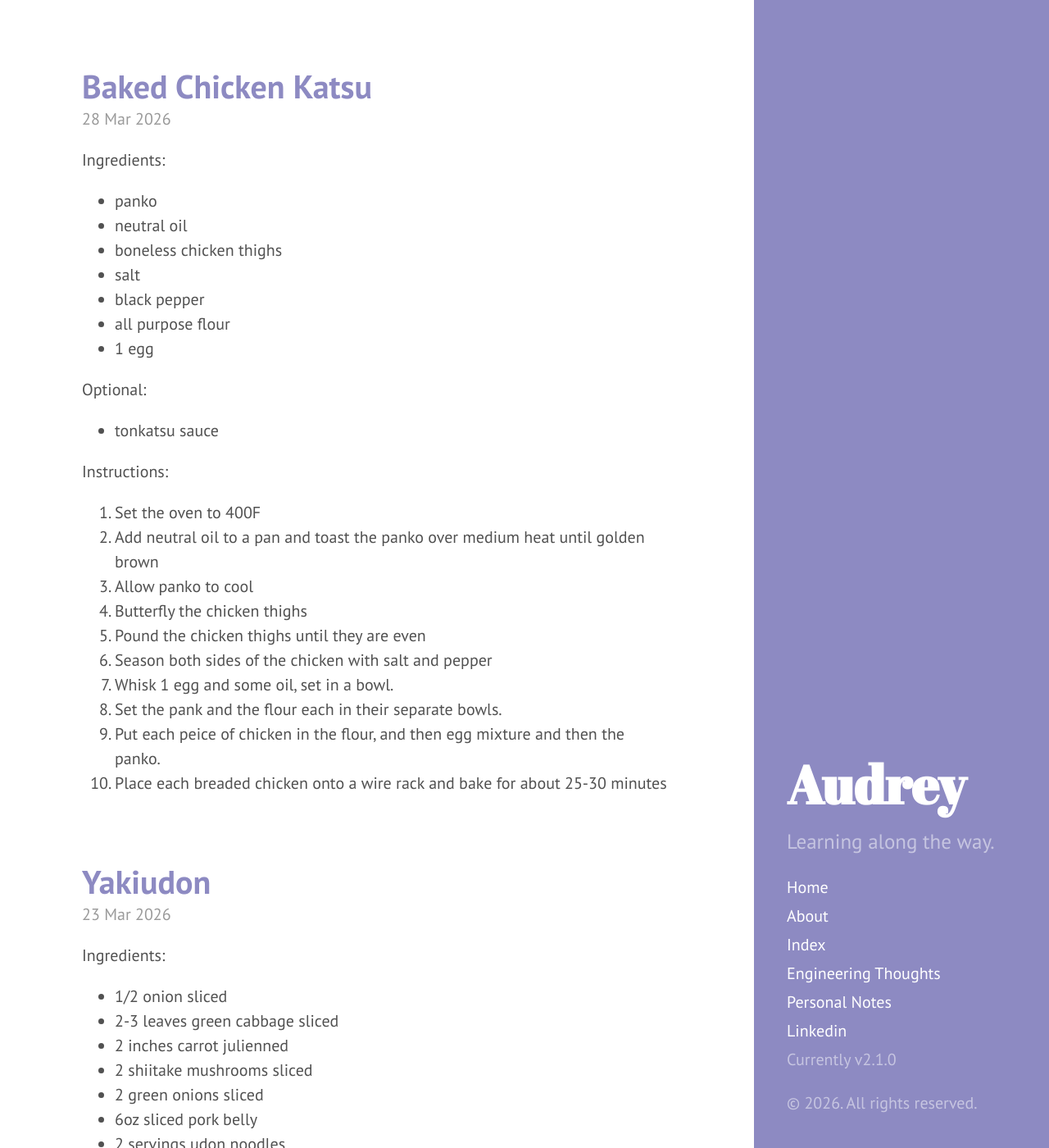
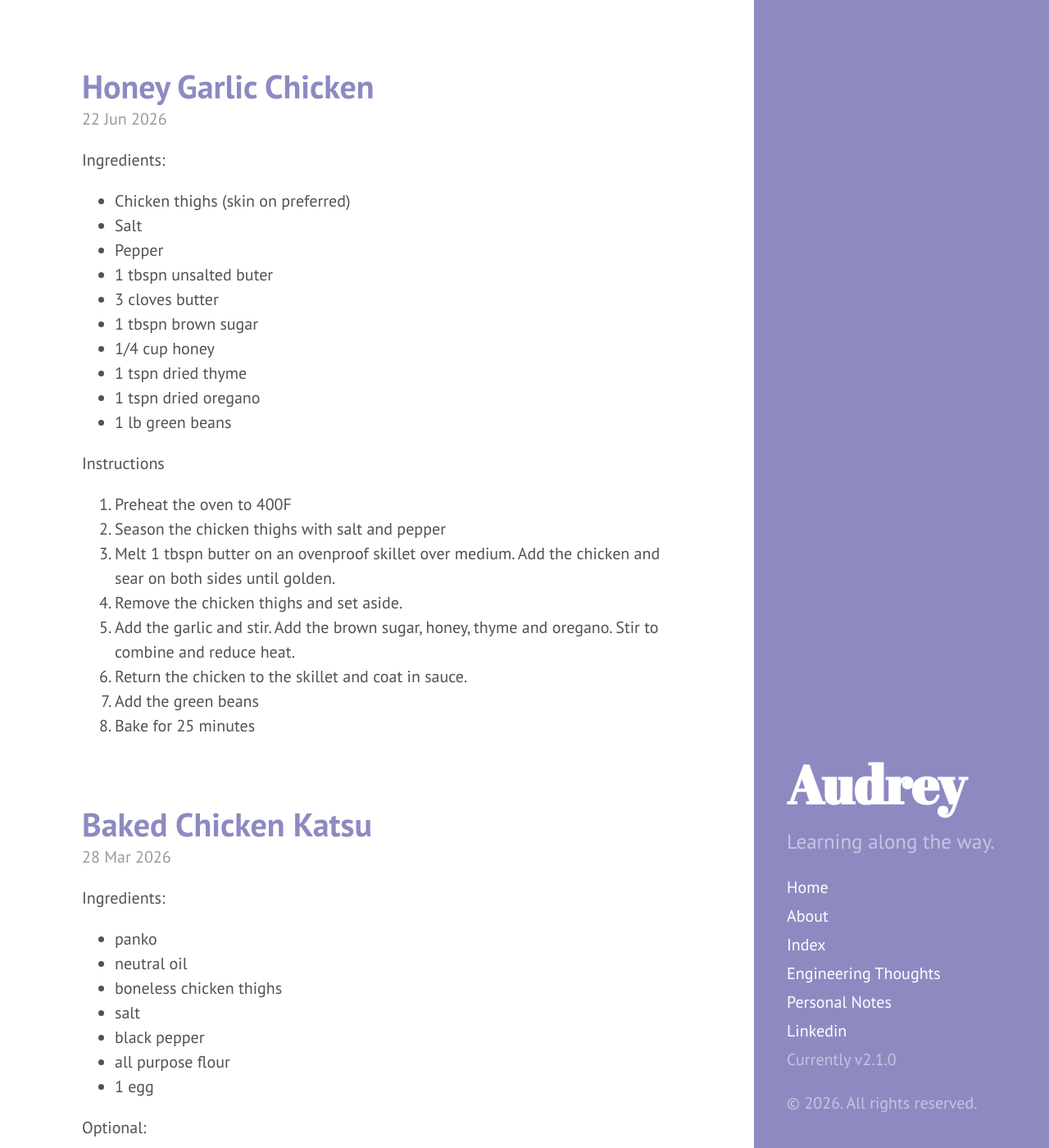
Before and after one commit to audity/audity.github.io, a Jekyll site: the page built from index.html, in a window 1280 px wide and 1400 px high. Shown: the whole window at 82% size. Built offline with Jekyll 4.4.1, drawn with Linux system fonts in a browser that asks for light colours; the list of posts is cut into pages by our own code; some of the changed text lies outside the part shown.

Commit message:
honey garlic chicken

```diff
--- /dev/null
+++ b/_posts/2026-06-22-Honey-Garlic-Chicken.md
@@ -0,0 +1,26 @@
+---
+layout: post
+title: Honey Garlic Chicken
+---
+
+Ingredients:
+- Chicken thighs (skin on preferred)
+- Salt
+- Pepper
+- 1 tbspn unsalted buter
+- 3 cloves butter
+- 1 tbspn brown sugar
+- 1/4 cup honey
+- 1 tspn dried thyme
+- 1 tspn dried oregano
+- 1 lb green beans
+
+Instructions
+1. Preheat the oven to 400F
+2. Season the chicken thighs with salt and pepper
+3. Melt 1 tbspn butter on an ovenproof skillet over medium. Add the chicken and sear on both sides until golden.
+4. Remove the chicken thighs and set aside.
+5. Add the garlic and stir. Add the brown sugar, honey, thyme and oregano. Stir to combine and reduce heat.
+6. Return the chicken to the skillet and coat in sauce.
+7. Add the green beans
+8. Bake for 25 minutes
--- a/all_posts.md
+++ b/all_posts.md
@@ -22,6 +22,8 @@ December 2025
 
 [Baked Chicken Katsu](https://audity.github.io/2026/03/28/Baked-Chicken-Katsu)
 
+[Honey Garlic Chicken](https://audity.github.io/2026/06/22/Honey-Garlic-Chicken)
+
 --------
 
 June 2024
--- a/personal_notes.md
+++ b/personal_notes.md
@@ -22,6 +22,8 @@ Cooking
 
 [Baked Chicken Katsu](https://audity.github.io/2026/03/28/Baked-Chicken-Katsu)
 
+[Honey Garlic Chicken](https://audity.github.io/2026/06/22/Honey-Garlic-Chicken)
+
 --------
 
 Misc.
```
